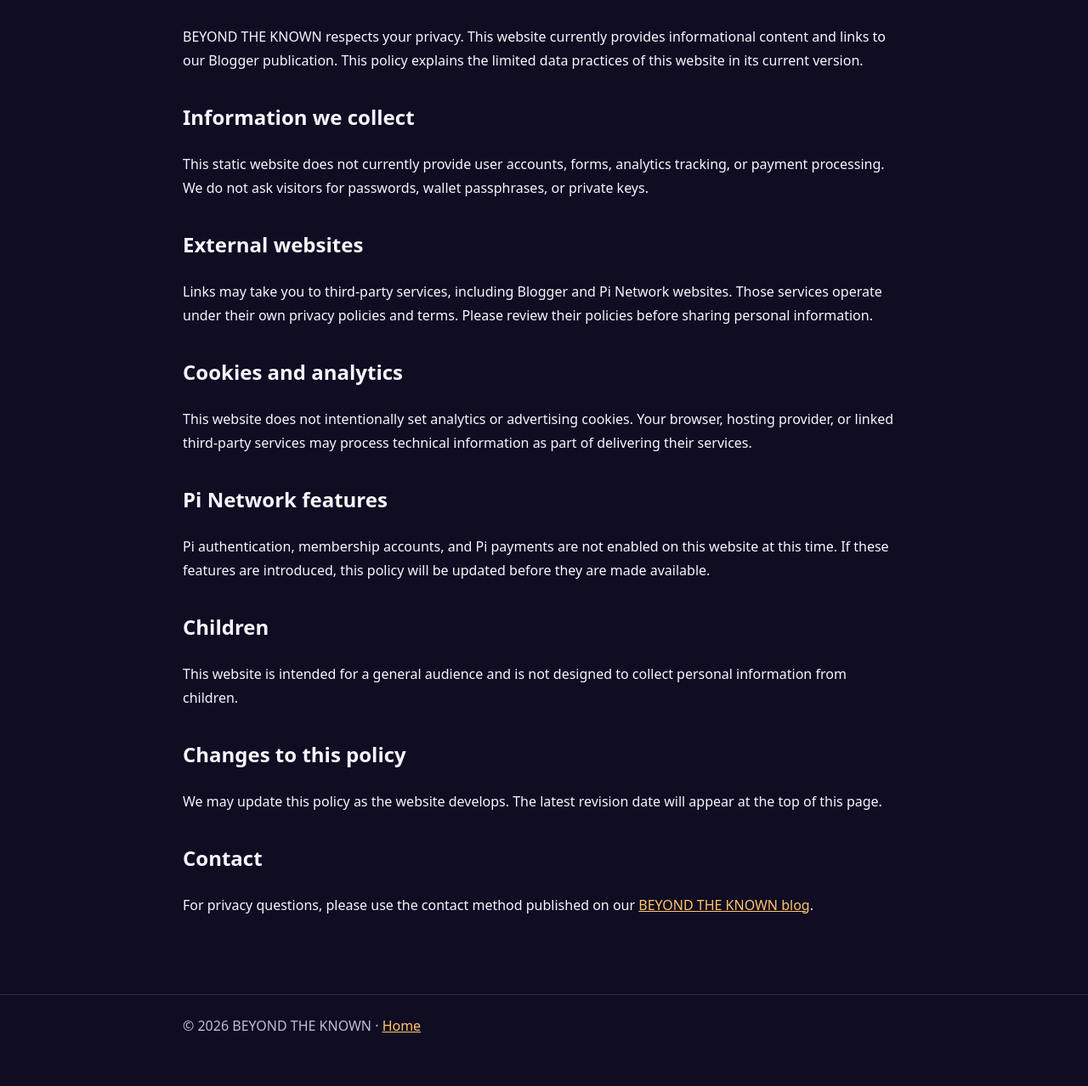
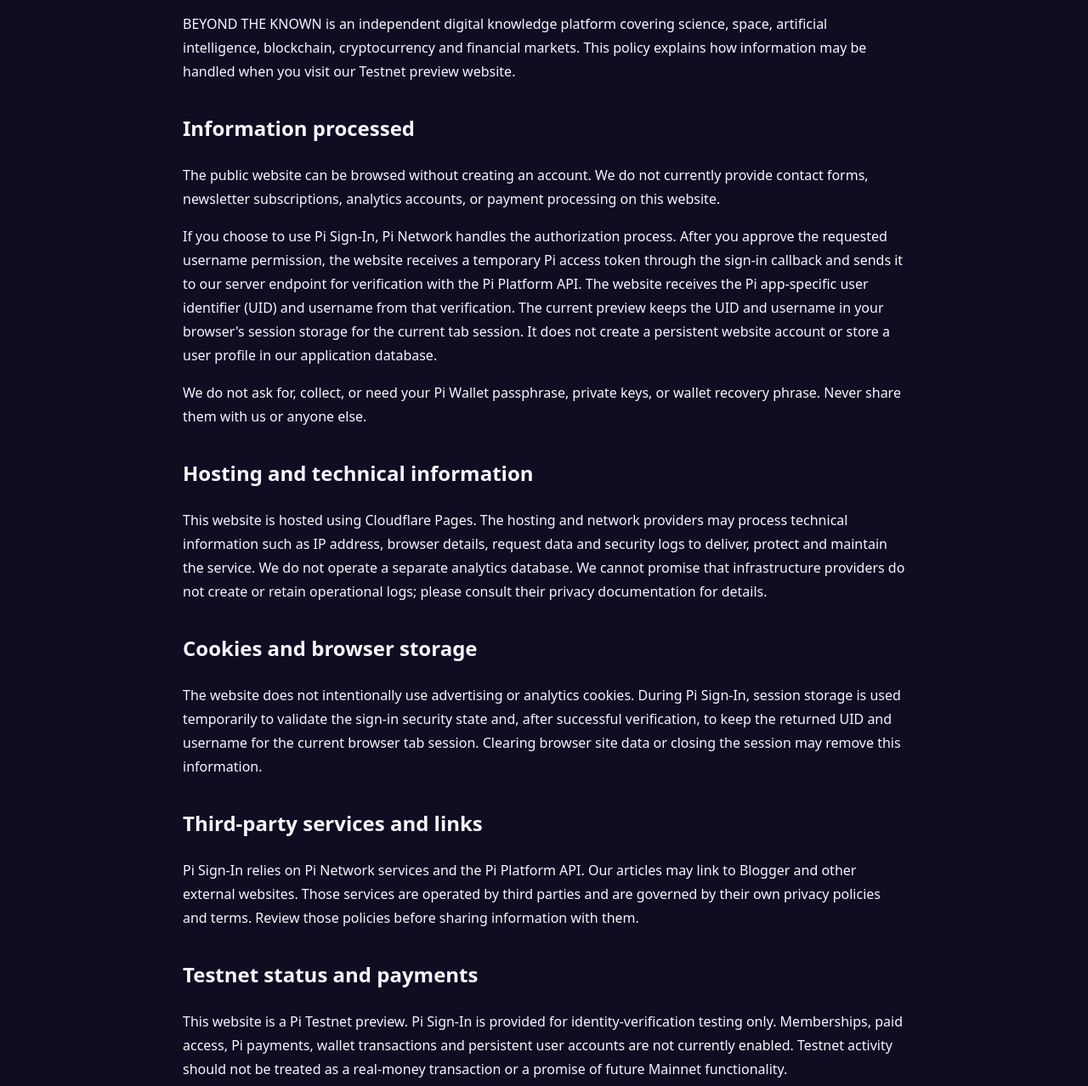
Before and after one commit to Millen5/beyond-known-pi, a plain HTML site: page privacy.html in a window 1280 px wide. Shown: the part 282-1560 px from the top of the page at 85% size. Before the commit the page ends 1525 px from the top, so only its background shows below. Drawn offline with Linux system fonts and the light colour scheme.

Commit message:
Update Testnet privacy policy for Pi Sign-In

```diff
--- a/privacy.html
+++ b/privacy.html
@@ -1,15 +1,41 @@
 <!doctype html>
-<html lang="en"><head><meta charset="utf-8"><meta name="viewport" content="width=device-width,initial-scale=1"><meta name="theme-color" content="#100c22"><title>Privacy Policy | BEYOND THE KNOWN</title>
+<html lang="en">
+<head>
+<meta charset="utf-8"><meta name="viewport" content="width=device-width,initial-scale=1">
+<meta name="theme-color" content="#100c22">
+<meta name="description" content="Privacy Policy for BEYOND THE KNOWN.">
+<title>Privacy Policy | BEYOND THE KNOWN</title>
 <style>
-:root{color-scheme:dark;--bg:#100c22;--panel:#211938;--gold:#ffc56a;--text:#f8f5ff;--muted:#c4bad8}*{box-sizing:border-box}body{margin:0;background:var(--bg);color:var(--text);font:16px/1.75 system-ui,sans-serif}.wrap{width:min(850px,calc(100% - 40px));margin:auto}header,footer{border-bottom:1px solid #ffffff22;padding:22px 0}footer{border:0;border-top:1px solid #ffffff22;color:var(--muted)}a{color:var(--gold)}h1{font-size:clamp(2.2rem,6vw,3.5rem);line-height:1.15}h2{margin-top:32px}.muted{color:var(--muted)}main{padding:55px 0 75px}
-</style></head><body><header><div class="wrap"><a href="index.html">← BEYOND THE KNOWN</a></div></header><main class="wrap">
-<p class="muted">Last updated: 14 November 2026</p><h1>Privacy Policy</h1>
-<p>BEYOND THE KNOWN respects your privacy. This website currently provides informational content and links to our Blogger publication. This policy explains the limited data practices of this website in its current version.</p>
-<h2>Information we collect</h2><p>This static website does not currently provide user accounts, forms, analytics tracking, or payment processing. We do not ask visitors for passwords, wallet passphrases, or private keys.</p>
-<h2>External websites</h2><p>Links may take you to third-party services, including Blogger and Pi Network websites. Those services operate under their own privacy policies and terms. Please review their policies before sharing personal information.</p>
-<h2>Cookies and analytics</h2><p>This website does not intentionally set analytics or advertising cookies. Your browser, hosting provider, or linked third-party services may process technical information as part of delivering their services.</p>
-<h2>Pi Network features</h2><p>Pi authentication, membership accounts, and Pi payments are not enabled on this website at this time. If these features are introduced, this policy will be updated before they are made available.</p>
-<h2>Children</h2><p>This website is intended for a general audience and is not designed to collect personal information from children.</p>
-<h2>Changes to this policy</h2><p>We may update this policy as the website develops. The latest revision date will appear at the top of this page.</p>
-<h2>Contact</h2><p>For privacy questions, please use the contact method published on our <a href="https://beyondknownstories.blogspot.com/">BEYOND THE KNOWN blog</a>.</p>
-</main><footer><div class="wrap">© 2026 BEYOND THE KNOWN · <a href="index.html">Home</a></div></footer></body></html>
+:root{color-scheme:dark;--bg:#100c22;--panel:#211938;--gold:#ffc56a;--text:#f8f5ff;--muted:#c4bad8}*{box-sizing:border-box}body{margin:0;background:var(--bg);color:var(--text);font:16px/1.75 system-ui,sans-serif}.wrap{width:min(850px,calc(100% - 40px));margin:auto}header,footer{border-bottom:1px solid #ffffff22;padding:22px 0}footer{border:0;border-top:1px solid #ffffff22;color:var(--muted)}a{color:var(--gold)}h1{font-size:clamp(2.2rem,6vw,3.5rem);line-height:1.15}h2{margin-top:32px}.muted{color:var(--muted)}main{padding:40px 0 75px}
+</style>
+</head>
+<body>
+<header><div class="wrap"><a href="index.html">← BEYOND THE KNOWN</a></div></header>
+<main class="wrap">
+<p class="muted">Last updated: 15 November 2026</p>
+<h1>Privacy Policy</h1>
+<p>BEYOND THE KNOWN is an independent digital knowledge platform covering science, space, artificial intelligence, blockchain, cryptocurrency and financial markets. This policy explains how information may be handled when you visit our Testnet preview website.</p>
+<h2>Information processed</h2>
+<p>The public website can be browsed without creating an account. We do not currently provide contact forms, newsletter subscriptions, analytics accounts, or payment processing on this website.</p>
+<p>If you choose to use Pi Sign-In, Pi Network handles the authorization process. After you approve the requested username permission, the website receives a temporary Pi access token through the sign-in callback and sends it to our server endpoint for verification with the Pi Platform API. The website receives the Pi app-specific user identifier (UID) and username from that verification. The current preview keeps the UID and username in your browser's session storage for the current tab session. It does not create a persistent website account or store a user profile in our application database.</p>
+<p>We do not ask for, collect, or need your Pi Wallet passphrase, private keys, or wallet recovery phrase. Never share them with us or anyone else.</p>
+<h2>Hosting and technical information</h2>
+<p>This website is hosted using Cloudflare Pages. The hosting and network providers may process technical information such as IP address, browser details, request data and security logs to deliver, protect and maintain the service. We do not operate a separate analytics database. We cannot promise that infrastructure providers do not create or retain operational logs; please consult their privacy documentation for details.</p>
+<h2>Cookies and browser storage</h2>
+<p>The website does not intentionally use advertising or analytics cookies. During Pi Sign-In, session storage is used temporarily to validate the sign-in security state and, after successful verification, to keep the returned UID and username for the current browser tab session. Clearing browser site data or closing the session may remove this information.</p>
+<h2>Third-party services and links</h2>
+<p>Pi Sign-In relies on Pi Network services and the Pi Platform API. Our articles may link to Blogger and other external websites. Those services are operated by third parties and are governed by their own privacy policies and terms. Review those policies before sharing information with them.</p>
+<h2>Testnet status and payments</h2>
+<p>This website is a Pi Testnet preview. Pi Sign-In is provided for identity-verification testing only. Memberships, paid access, Pi payments, wallet transactions and persistent user accounts are not currently enabled. Testnet activity should not be treated as a real-money transaction or a promise of future Mainnet functionality.</p>
+<h2>Children</h2>
+<p>The website is intended for a general audience and is not designed to knowingly collect personal information from children.</p>
+<h2>Security</h2>
+<p>We use reasonable measures appropriate to this preview, but no website or internet transmission can be guaranteed completely secure. Do not submit sensitive credentials or financial secrets through this website.</p>
+<h2>Changes to this policy</h2>
+<p>This policy may be updated when the website's features or data practices change. The latest revision date will be shown at the top of this page.</p>
+<h2>Contact</h2>
+<p>For privacy questions, please use the contact method published on the <a href="https://beyondknownstories.blogspot.com/">BEYOND THE KNOWN blog</a>.</p>
+</main>
+<footer><div class="wrap">© 2026 BEYOND THE KNOWN · <a href="index.html">Home</a> · <a href="terms.html">Terms of Service</a></div></footer>
+</body>
+</html>
```
